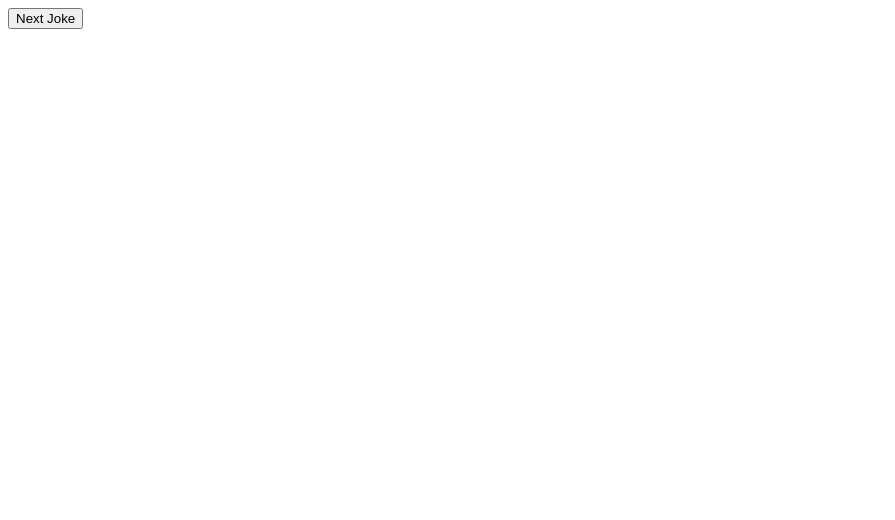
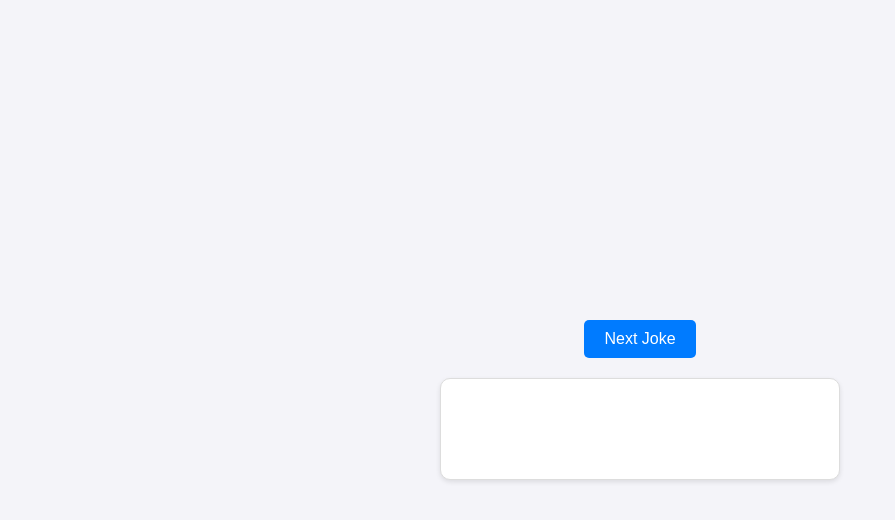
Before and after one commit to MohsenKazemizade/random-joke, a plain HTML site: page index.html in a window 1280 px wide. Shown: the whole page, without its empty margins (0-895 px from the left). Drawn offline with Linux system fonts and the light colour scheme.

Commit message:
some css for my html

```diff
--- a/index.html
+++ b/index.html
@@ -7,7 +7,7 @@
     <link rel="stylesheet" href="style.css" />
   </head>
   <body>
-    <div>
+    <div class="container">
       <button id="nextJokeBTN">Next Joke</button>
       <div id="jokeContent" class="card"></div>
     </div>
--- a/style.css
+++ b/style.css
@@ -0,0 +1,52 @@
+body {
+  font-family: Arial, sans-serif;
+  margin: 0;
+  padding: 0;
+  display: flex;
+  justify-content: center;
+  align-items: center;
+  height: 100vh;
+  background-color: #f4f4f9;
+}
+
+.container {
+  text-align: center;
+  width: 90%;
+  max-width: 400px;
+}
+
+button {
+  background-color: #007bff;
+  color: white;
+  border: none;
+  padding: 10px 20px;
+  border-radius: 5px;
+  font-size: 16px;
+  cursor: pointer;
+  transition: background-color 0.3s ease;
+}
+
+button:disabled {
+  background-color: #5a5a5a;
+  cursor: not-allowed;
+}
+
+button:hover:not(:disabled) {
+  background-color: #0056b3;
+}
+
+.card {
+  background-color: white;
+  border: 1px solid #ddd;
+  border-radius: 10px;
+  padding: 20px;
+  margin-top: 20px;
+  box-shadow: 0px 2px 5px rgba(0, 0, 0, 0.1);
+  text-align: left;
+  font-size: 18px;
+  color: #333;
+  min-height: 60px;
+  display: flex;
+  justify-content: center;
+  align-items: center;
+}
```
